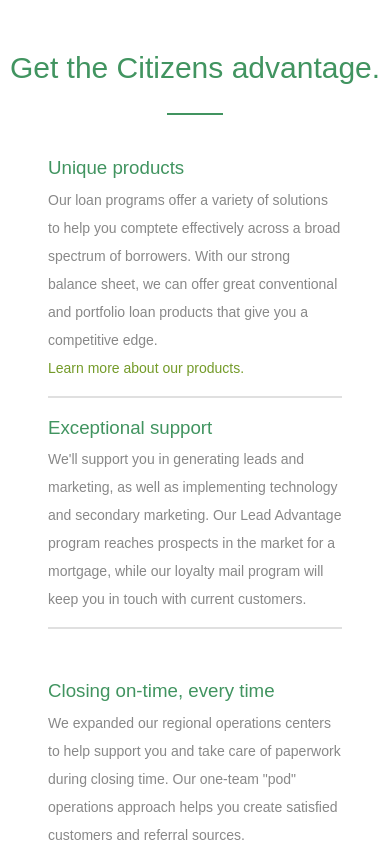
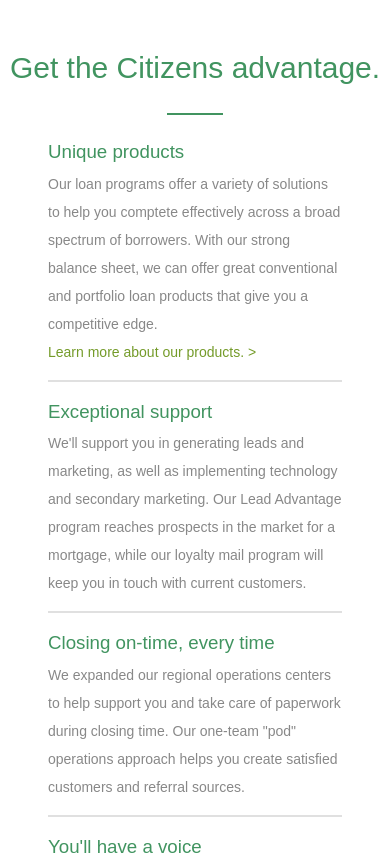
Before and after one commit to steppinonland/radancy-project, a website: page index.html in a window 390 px wide. Shown: the part 1080-1941 px from the top of the page. Drawn offline with Linux system fonts and the light colour scheme.

Commit message:
final tweaks done

```diff
--- a/index.html
+++ b/index.html
@@ -39,7 +39,7 @@
                         great conventional and portfolio loan products that give you a competitive edge.
                         <br><a class="learn-more olive-green-text"
                             href="https://www.citizensbank.com/checking/overview.aspx?WT.ac=CB_H_LB_Checking_O_StartHere_A653B">Learn
-                            more about our products.</a>
+                            more about our products. ></a>
                     </p>
                     <div class="mobile-line"></div>
                 </div>
--- a/scss/styles.scss
+++ b/scss/styles.scss
@@ -122,7 +122,7 @@
     padding: 1rem 5rem;
     @media screen and (max-width: 800px) {
         flex-direction: column;
-        padding: 1rem;
+        padding: 0rem 1rem;
     }
 }
 .thin-h3 {
```
Also changed, not shown: css/styles.css.
